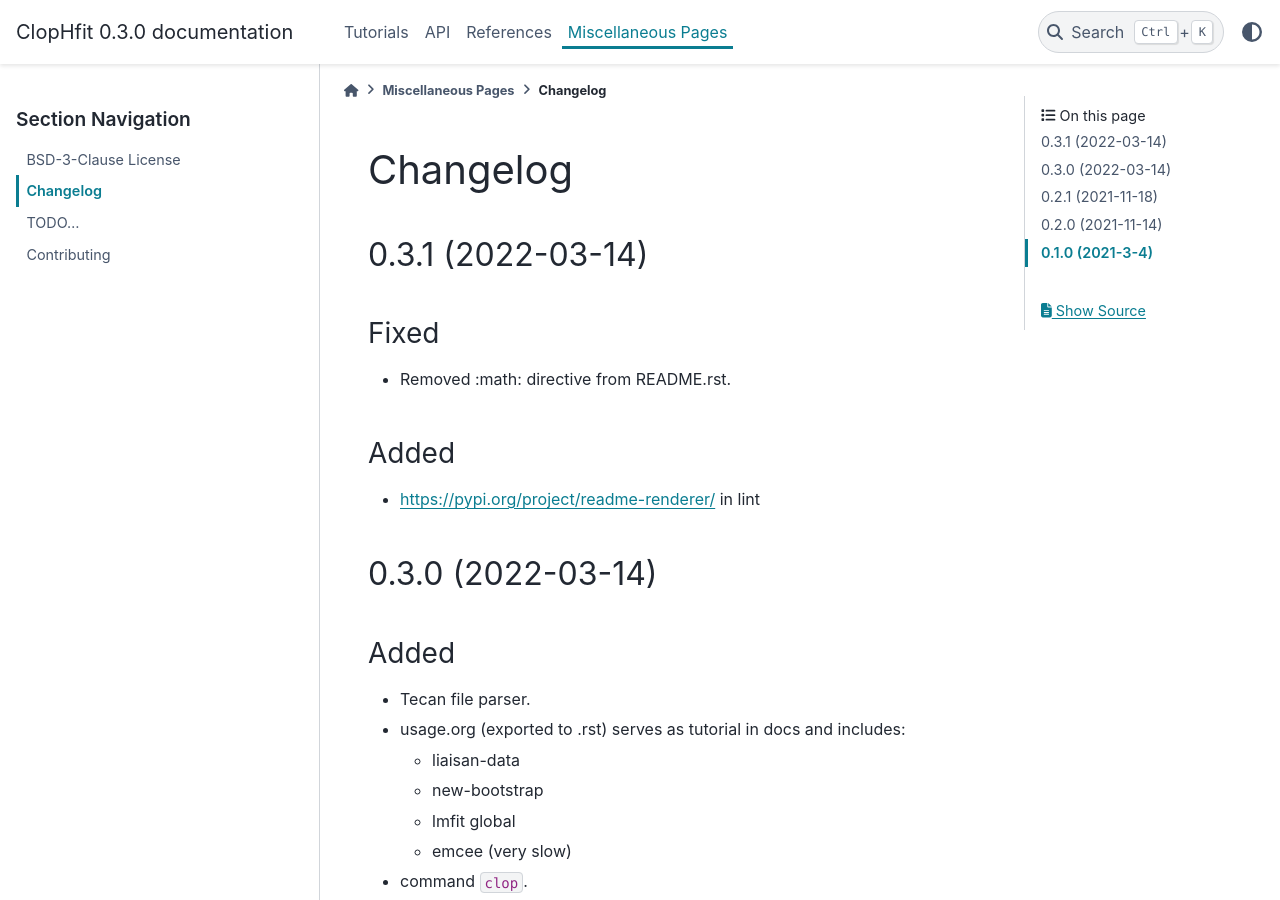
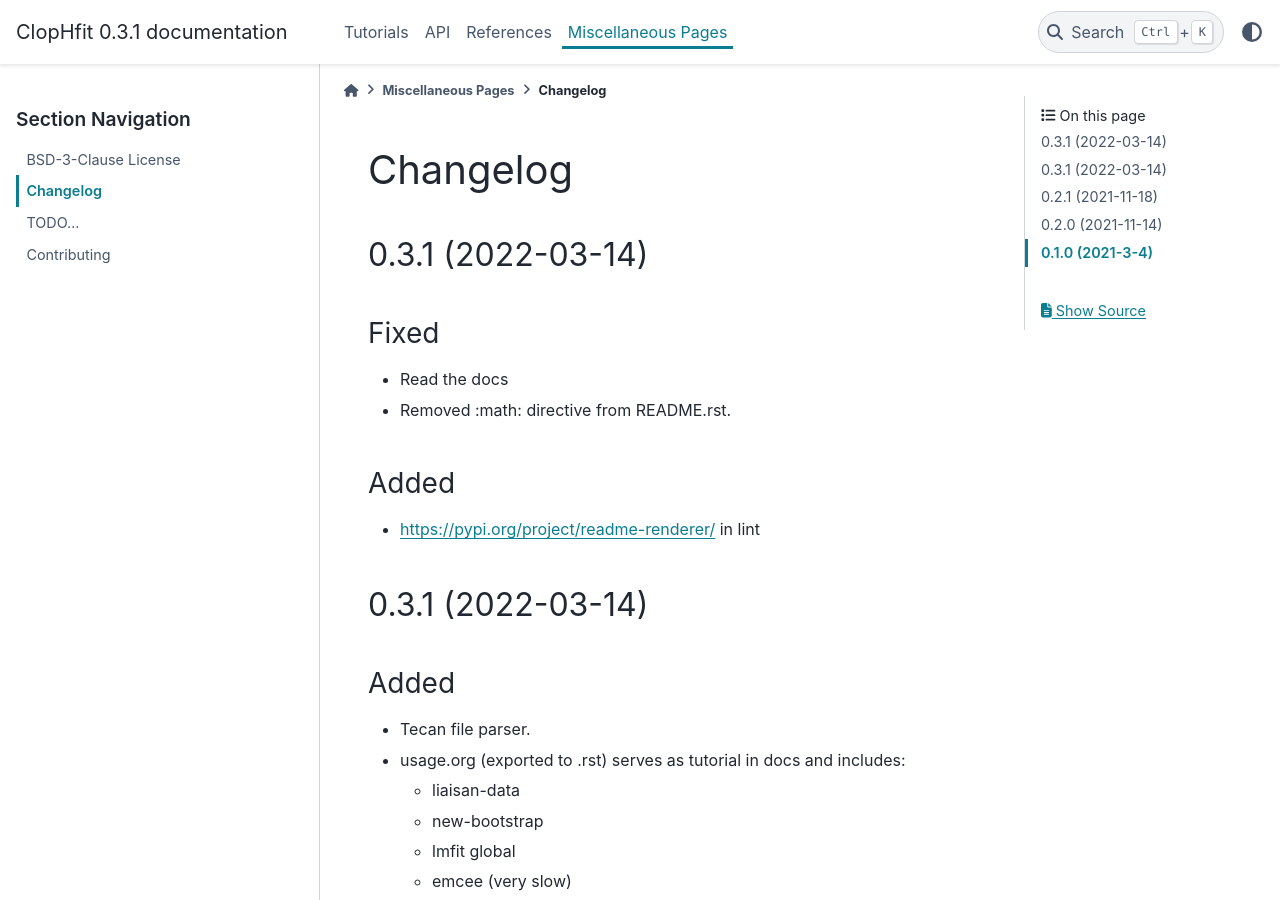
Before and after one commit to darosio/ClopHfit, a Sphinx documentation site: the page built from docs/misc/changelog.rst, in a window 1280 px wide and 900 px high. Built offline with Sphinx 7.4.7 and the PyData theme 0.15.4, drawn with Linux system fonts in a browser that asks for light colours; pages that are not in the unit, such as notebooks, are missing from menus.

Commit message:
RtD (#3)
* fix: rtd with sphinxcontrib-plantuml

* bump: version 0.3.0 → 0.3.1

```diff
--- a/CHANGELOG.rst
+++ b/CHANGELOG.rst
@@ -8,6 +8,7 @@ Changelog
 Fixed
 ~~~~~
 
+- Read the docs
 - Removed :math: directive from README.rst.
 
 Added
@@ -16,7 +17,7 @@ Added
 - https://pypi.org/project/readme-renderer/ in lint
 
 
-0.3.0 (2022-03-14)
+0.3.1 (2022-03-14)
 --------------------
 
 Added
--- a/README.rst
+++ b/README.rst
@@ -6,7 +6,7 @@ ClopHfit
 Cli for fitting macromolecule pH titration or binding assay data, e.g.
 fluorescence spectra.
 
-- Version: “0.3.0”
+- Version: “0.3.1”
 
 
 Features
--- a/docs/conf.py
+++ b/docs/conf.py
@@ -23,7 +23,7 @@ copyright = '2021, Daniele Arosio'
 author = 'Daniele Arosio'
 
 # The full version, including alpha/beta/rc tags
-release = "0.3.0"
+release = "0.3.1"
 
 # -- General configuration ---------------------------------------------------
 
--- a/pyproject.toml
+++ b/pyproject.toml
@@ -1,6 +1,6 @@
 [tool.poetry]
 name = "ClopHfit"
-version = "0.3.0"
+version = "0.3.1"
 description = "Cli for fitting macromolecule pH titration or binding assays data e.g. fluorescence spectra."
 authors = [
   "daniele arosio <daniele.arosio@cnr.it>"
@@ -74,6 +74,7 @@ nbsphinx = "^0.8.8"
 ipython = "^8.1.0"
 flake8-rst-docstrings = "^0.2.5"
 readme-renderer = "^34.0"
+sphinxcontrib-plantuml = "^0.23"
 
 [tool.poetry.scripts]
 "clop" = "clophfit.cli:run"
@@ -97,7 +98,7 @@ exclude = '''
 
 [tool.commitizen]
 name = "cz_conventional_commits"
-version = "0.3.0"
+version = "0.3.1"
 tag_format = "v$version"
 version_files = [
   "pyproject.toml:version",
--- a/src/clophfit/__init__.py
+++ b/src/clophfit/__init__.py
@@ -1,4 +1,4 @@
 """Parse plate-reader and fit ClopHensor titrations."""
 
 
-__version__ = "0.3.0"  # importlib.metadata.version(__name__)
+__version__ = "0.3.1"  # importlib.metadata.version(__name__)
```
Also changed, not shown: docs/requirements.txt (+11 -3 lines), .readthedocs.yml, 1 other file.
